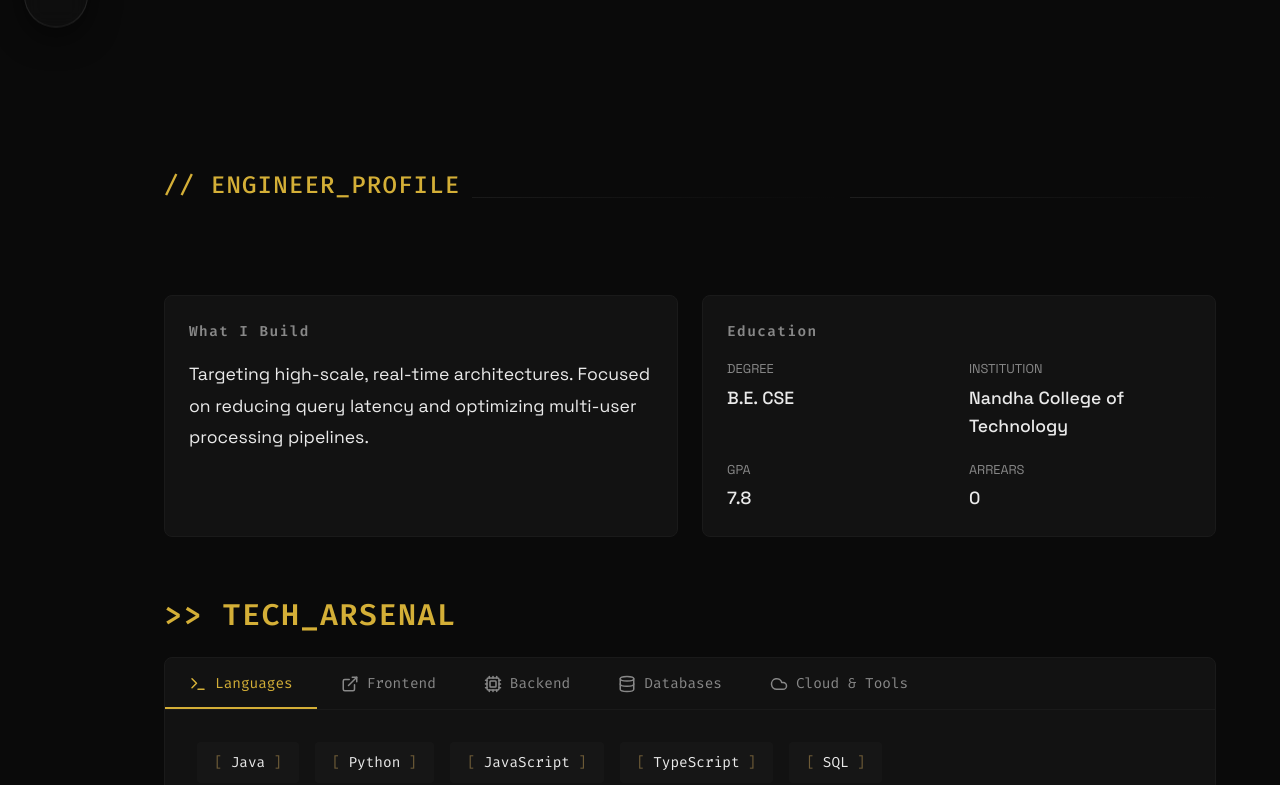
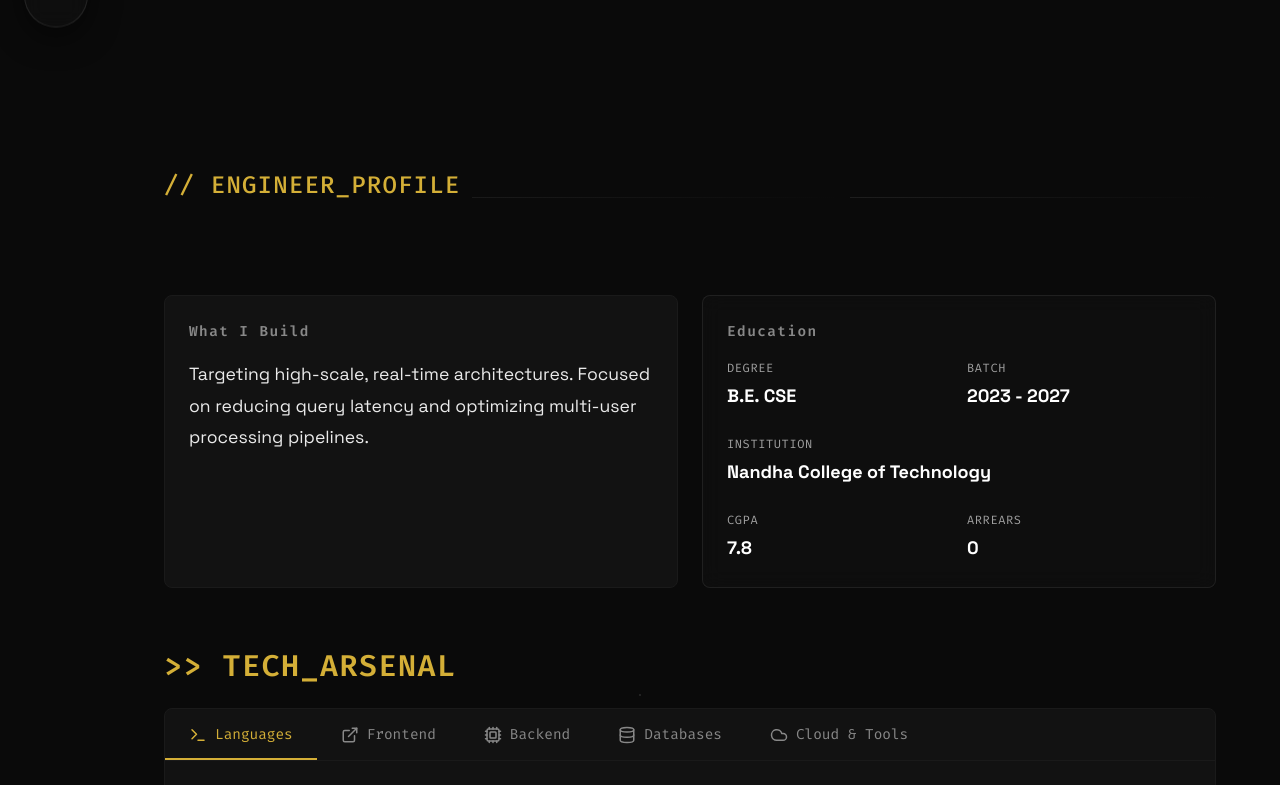
Before and after one commit to LORDMOSTER/Portfolio, a React app: page / in a window 1280 px wide. Shown: the part 505-1290 px from the top of the page. Built offline with nearby package versions, Linux system fonts and the light colour scheme; no server answers; the HTML template or start-up script is replaced by a standard one.

Commit message:
feat: added 2023-2027 study timeline to engineer profile card

```diff
--- a/src/pages/Home.css
+++ b/src/pages/Home.css
@@ -244,6 +244,10 @@
   gap: 4px;
 }
 
+.stat-item.full-width {
+  grid-column: 1 / -1;
+}
+
 .stat-label {
   font-size: 0.8rem;
   color: var(--text-muted);
--- a/src/pages/Home.tsx
+++ b/src/pages/Home.tsx
@@ -135,24 +135,37 @@ const Home: React.FC = () => {
             </p>
           </div>
 
-          <div className="card baseline-card">
-            <h3 className="card-title mono-text">Education</h3>
-            <div className="baseline-stats">
-              <div className="stat-item">
-                <span className="stat-label">Degree</span>
-                <span className="stat-value">B.E. CSE</span>
+          <div className="card baseline-card" style={{ backgroundColor: 'rgba(18, 18, 18, 0.5)', backdropFilter: 'blur(10px)', border: '1px solid rgba(255, 255, 255, 0.08)' }}>
+            <h3 className="card-title mono-text mb-6">Education</h3>
+            <div style={{ display: 'flex', flexDirection: 'column', gap: '24px' }}>
+              {/* Row 1 */}
+              <div style={{ display: 'grid', gridTemplateColumns: '1fr 1fr', gap: '16px' }}>
+                <div>
+                  <span className="mono-text" style={{ display: 'block', fontSize: '0.75rem', color: '#A0A0A0', textTransform: 'uppercase', letterSpacing: '0.05em', marginBottom: '4px' }}>Degree</span>
+                  <span style={{ fontSize: '1.125rem', fontWeight: 700, color: '#ffffff' }}>B.E. CSE</span>
+                </div>
+                <div>
+                  <span className="mono-text" style={{ display: 'block', fontSize: '0.75rem', color: '#A0A0A0', textTransform: 'uppercase', letterSpacing: '0.05em', marginBottom: '4px' }}>Batch</span>
+                  <span style={{ fontSize: '1.125rem', fontWeight: 700, color: '#ffffff' }}>2023 - 2027</span>
+                </div>
               </div>
-              <div className="stat-item">
-                <span className="stat-label">Institution</span>
-                <span className="stat-value">Nandha College of Technology</span>
+
+              {/* Row 2 */}
+              <div>
+                <span className="mono-text" style={{ display: 'block', fontSize: '0.75rem', color: '#A0A0A0', textTransform: 'uppercase', letterSpacing: '0.05em', marginBottom: '4px' }}>Institution</span>
+                <span style={{ fontSize: '1.125rem', fontWeight: 700, color: '#ffffff' }}>Nandha College of Technology</span>
               </div>
-              <div className="stat-item">
-                <span className="stat-label">GPA</span>
-                <span className="stat-value">7.8</span>
-              </div>
-              <div className="stat-item">
-                <span className="stat-label">Arrears</span>
-                <span className="stat-value">0</span>
+
+              {/* Row 3 */}
+              <div style={{ display: 'grid', gridTemplateColumns: '1fr 1fr', gap: '16px' }}>
+                <div>
+                  <span className="mono-text" style={{ display: 'block', fontSize: '0.75rem', color: '#A0A0A0', textTransform: 'uppercase', letterSpacing: '0.05em', marginBottom: '4px' }}>CGPA</span>
+                  <span style={{ fontSize: '1.125rem', fontWeight: 700, color: '#ffffff' }}>7.8</span>
+                </div>
+                <div>
+                  <span className="mono-text" style={{ display: 'block', fontSize: '0.75rem', color: '#A0A0A0', textTransform: 'uppercase', letterSpacing: '0.05em', marginBottom: '4px' }}>Arrears</span>
+                  <span style={{ fontSize: '1.125rem', fontWeight: 700, color: '#ffffff' }}>0</span>
+                </div>
               </div>
             </div>
           </div>
```
